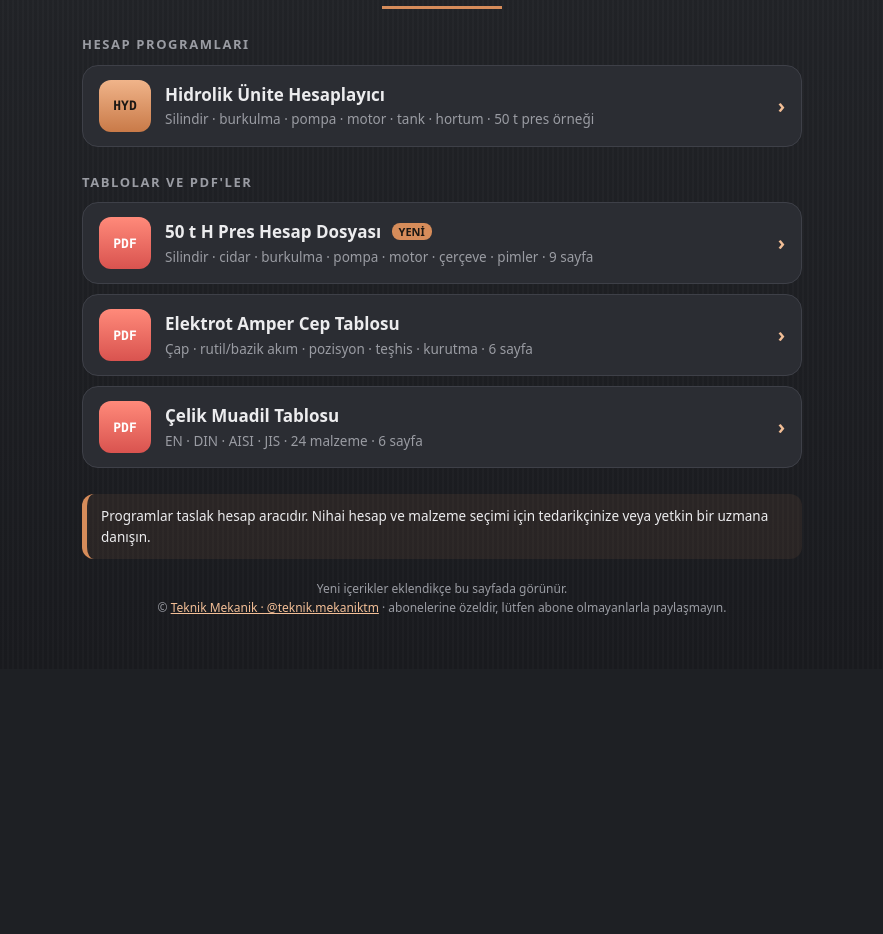
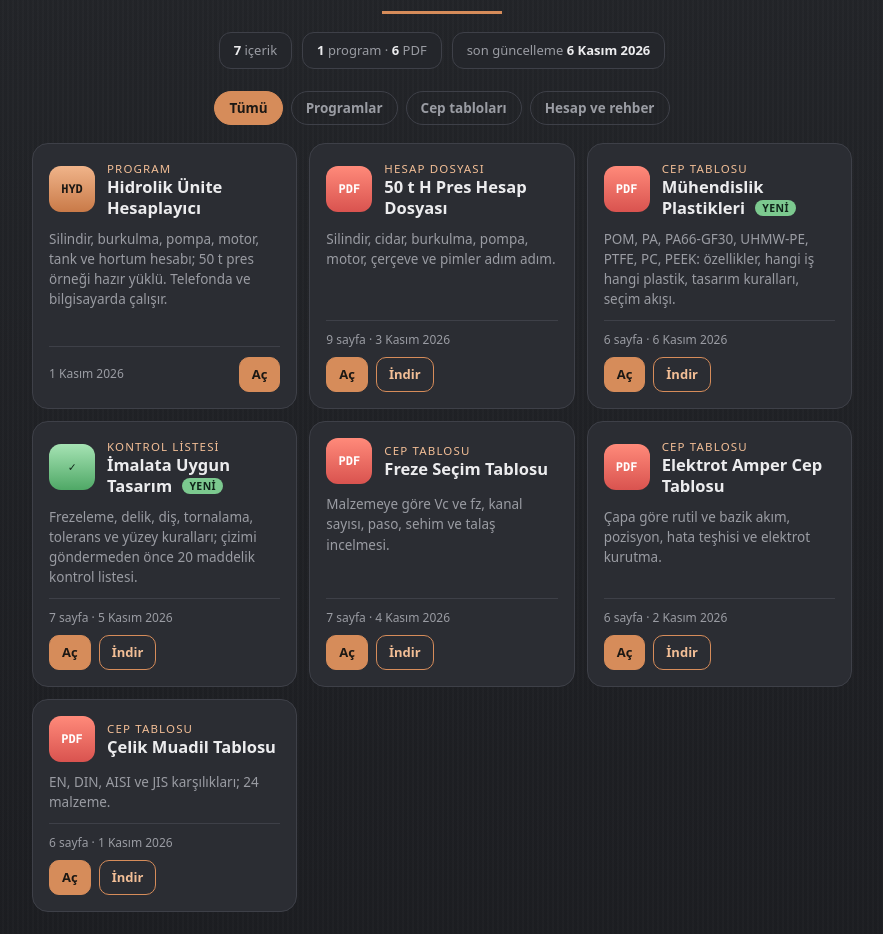
Before and after one commit to teknikmekanik/Abone, a plain HTML site: page index.html in a window 1280 px wide. Shown: the part 178-1112 px from the top of the page, without its empty margins (198-1081 px from the left). Before the commit the page ends 847 px from the top, so only its background shows below. Drawn offline with Linux system fonts and the light colour scheme.

Commit message:
Add files via upload

```diff
--- a/index.html
+++ b/index.html
@@ -2,33 +2,50 @@
 <html lang="tr">
 <head>
 <meta charset="utf-8">
+<meta name="robots" content="noindex,nofollow">
 <meta name="viewport" content="width=device-width,initial-scale=1">
 <title>Teknik Mekanik · Abone Arşivi</title>
 <style>
-:root{--line:#3e4048;--txt:#ececee;--sub:#9a9ca3;--cop:#d68c5a;--cop2:#f2be96;--panel:#2b2d33}
+:root{--line:#3e4048;--txt:#ececee;--sub:#9a9ca3;--cop:#d68c5a;--cop2:#f2be96;--panel:#2b2d33;--panel2:#24262b;--red:#d9534f;--grn:#7cc98f}
 *{box-sizing:border-box}
 html{background:#1e2024}
 body{margin:0;color:var(--txt);font:15px/1.5 system-ui,-apple-system,"Segoe UI",Roboto,Arial,sans-serif;
-background:repeating-linear-gradient(90deg,rgba(255,255,255,.012) 0 2px,rgba(0,0,0,.02) 2px 5px),linear-gradient(#24262a,#1a1b1f);min-height:100vh;padding:0 16px 40px}
-.wrap{max-width:720px;margin:0 auto}
+background:repeating-linear-gradient(90deg,rgba(255,255,255,.012) 0 2px,rgba(0,0,0,.02) 2px 5px),linear-gradient(#24262a,#1a1b1f);min-height:100vh;padding:0 16px 48px}
+.wrap{max-width:820px;margin:0 auto}
 header{display:flex;align-items:center;justify-content:space-between;gap:12px;padding:18px 0;border-bottom:1px solid var(--line);flex-wrap:wrap}
 .logo{display:flex;align-items:center;gap:10px;font:700 15px ui-monospace,Menlo,Consolas,monospace;letter-spacing:.06em;color:var(--txt);text-decoration:none}
 .logo b{border:2px solid var(--txt);padding:2px 7px}
 .badge{background:linear-gradient(#f0b48a,#c97a48);color:#1c1814;font-weight:700;font-size:13px;padding:6px 14px;border-radius:20px;letter-spacing:.04em}
-h1{font:700 clamp(28px,6vw,42px)/1.15 Georgia,"Times New Roman",serif;text-align:center;margin:28px 0 6px}
+h1{font:700 clamp(30px,6vw,44px)/1.15 Georgia,"Times New Roman",serif;text-align:center;margin:30px 0 6px;text-wrap:balance}
 .lead{text-align:center;color:var(--cop);font-weight:700;letter-spacing:.12em;font-size:13px;margin:0}
-.rule{width:120px;height:3px;background:var(--cop);margin:14px auto 26px}
-h2{font-size:13px;letter-spacing:.12em;color:var(--sub);text-transform:uppercase;margin:26px 0 10px}
-.item{display:flex;align-items:center;gap:14px;background:var(--panel);border:1px solid var(--line);border-radius:16px;padding:14px 16px;margin:10px 0;text-decoration:none;color:var(--txt);transition:border-color .15s,transform .15s}
-.item:hover{border-color:var(--cop);transform:translateY(-1px)}
-.ic{flex:0 0 52px;height:52px;border-radius:12px;display:grid;place-items:center;font:700 13px ui-monospace,Menlo,Consolas,monospace;color:#1c1814;background:linear-gradient(#f0b48a,#c97a48)}
-.ic.pdf{background:linear-gradient(#ff8a7a,#d9534f);color:#fff}
-.tx{min-width:0;flex:1}
-.tx b{display:block;font-size:17px}
-.tx span{color:var(--sub);font-size:13.5px}
-.go{color:var(--cop2);font-weight:700;font-size:20px}
-.tx span.new{background:var(--cop);color:#1c1814 !important;font-size:11px;font-weight:700;border-radius:8px;padding:1px 7px;margin-left:6px;vertical-align:2px}
-.note{margin-top:26px;padding:12px 14px;border-radius:12px;border-left:5px solid var(--cop);background:rgba(214,140,90,.08);font-size:13.5px;color:var(--txt)}
+.rule{width:120px;height:3px;background:var(--cop);margin:14px auto 18px}
+.stats{display:flex;justify-content:center;gap:10px;flex-wrap:wrap;margin-bottom:22px}
+.stat{background:var(--panel2);border:1px solid var(--line);border-radius:12px;padding:8px 14px;font-size:13px;color:var(--sub)}
+.stat b{color:var(--txt);font-variant-numeric:tabular-nums}
+.chips{display:flex;gap:8px;flex-wrap:wrap;justify-content:center;margin:0 0 18px}
+.chip{background:transparent;color:var(--sub);border:1px solid var(--line);border-radius:20px;padding:7px 14px;font:600 13.5px system-ui,sans-serif;cursor:pointer}
+.chip[aria-pressed="true"]{background:var(--cop);border-color:var(--cop);color:#1c1814}
+.grid{display:grid;grid-template-columns:repeat(auto-fill,minmax(250px,1fr));gap:12px}
+.card{display:flex;flex-direction:column;gap:10px;background:var(--panel);border:1px solid var(--line);border-radius:16px;padding:16px;min-width:0}
+.card:hover{border-color:var(--cop)}
+.top{display:flex;align-items:center;gap:12px}
+.ic{flex:0 0 46px;height:46px;border-radius:12px;display:grid;place-items:center;font:700 12px ui-monospace,Menlo,Consolas,monospace;color:#1c1814;background:linear-gradient(#f0b48a,#c97a48)}
+.ic.pdf{background:linear-gradient(#ff8a7a,var(--red));color:#fff}
+.ic.chk{background:linear-gradient(#a6e3b4,#4fa866);color:#10261a}
+.title{font-weight:700;font-size:16.5px;line-height:1.25}
+.kind{font-size:11.5px;letter-spacing:.1em;text-transform:uppercase;color:var(--cop2)}
+.desc{color:var(--sub);font-size:13.5px;flex:1}
+.meta{display:flex;justify-content:space-between;align-items:center;font-size:12px;color:var(--sub);border-top:1px solid var(--line);padding-top:10px;gap:8px;flex-wrap:wrap}
+.btns{display:flex;gap:8px}
+.btn{font-weight:700;font-size:13px;text-decoration:none;border-radius:10px;padding:7px 12px;border:1px solid var(--cop);color:var(--cop2)}
+.btn.main{background:var(--cop);color:#1c1814}
+.new{background:var(--grn);color:#10261a;font-size:10.5px;font-weight:800;border-radius:8px;padding:1px 7px;margin-left:6px;vertical-align:2px;letter-spacing:.04em}
+h2{font-size:13px;letter-spacing:.12em;color:var(--sub);text-transform:uppercase;margin:30px 0 10px}
+.log{list-style:none;padding:0;margin:0;border-left:2px solid var(--line)}
+.log li{padding:4px 0 4px 14px;font-size:13.5px;color:var(--sub);position:relative}
+.log li::before{content:"";position:absolute;left:-6px;top:11px;width:10px;height:10px;border-radius:50%;background:var(--cop)}
+.log b{color:var(--txt);font-variant-numeric:tabular-nums}
+.note{margin-top:26px;padding:12px 14px;border-radius:12px;border-left:5px solid var(--cop);background:rgba(214,140,90,.08);font-size:13.5px}
 .foot{color:var(--sub);font-size:12px;text-align:center;margin-top:20px;line-height:1.6}
 .foot a{color:var(--cop2)}
 </style>
@@ -42,33 +59,88 @@ h2{font-size:13px;letter-spacing:.12em;color:var(--sub);text-transform:uppercase
 <h1>Abone Arşivi</h1>
 <p class="lead">PROGRAMLAR · TABLOLAR · REHBERLER</p>
 <div class="rule"></div>
+<div class="stats">
+  <div class="stat"><b id="n">7</b> içerik</div>
+  <div class="stat"><b>1</b> program · <b>6</b> PDF</div>
+  <div class="stat">son güncelleme <b>6 Kasım 2026</b></div>
+</div>
+<div class="chips" role="group" aria-label="Filtre">
+  <button class="chip" data-f="hepsi" aria-pressed="true">Tümü</button>
+  <button class="chip" data-f="program" aria-pressed="false">Programlar</button>
+  <button class="chip" data-f="tablo" aria-pressed="false">Cep tabloları</button>
+  <button class="chip" data-f="rehber" aria-pressed="false">Hesap ve rehber</button>
+</div>
 
-<h2>Hesap programları</h2>
-<a class="item" href="hidrolik.html">
-  <div class="ic">HYD</div>
-  <div class="tx"><b>Hidrolik Ünite Hesaplayıcı</b><span>Silindir · burkulma · pompa · motor · tank · hortum · 50 t pres örneği</span></div>
-  <div class="go">›</div>
-</a>
+<div class="grid" id="grid">
 
-<h2>Tablolar ve PDF'ler</h2>
-<a class="item" href="h-pres-50t.pdf">
-  <div class="ic pdf">PDF</div>
-  <div class="tx"><b>50 t H Pres Hesap Dosyası <span class="new">YENİ</span></b><span>Silindir · cidar · burkulma · pompa · motor · çerçeve · pimler · 9 sayfa</span></div>
-  <div class="go">›</div>
-</a>
-<a class="item" href="elektrot-amper.pdf">
-  <div class="ic pdf">PDF</div>
-  <div class="tx"><b>Elektrot Amper Cep Tablosu</b><span>Çap · rutil/bazik akım · pozisyon · teşhis · kurutma · 6 sayfa</span></div>
-  <div class="go">›</div>
-</a>
-<a class="item" href="celik-muadil.pdf">
-  <div class="ic pdf">PDF</div>
-  <div class="tx"><b>Çelik Muadil Tablosu</b><span>EN · DIN · AISI · JIS · 24 malzeme · 6 sayfa</span></div>
-  <div class="go">›</div>
-</a>
+  <article class="card" data-k="program">
+    <div class="top"><div class="ic">HYD</div><div><div class="kind">Program</div><div class="title">Hidrolik Ünite Hesaplayıcı</div></div></div>
+    <div class="desc">Silindir, burkulma, pompa, motor, tank ve hortum hesabı; 50 t pres örneği hazır yüklü. Telefonda ve bilgisayarda çalışır.</div>
+    <div class="meta"><span>1 Kasım 2026</span><div class="btns"><a class="btn main" href="hidrolik.html">Aç</a></div></div>
+  </article>
 
-<div class="note">Programlar taslak hesap aracıdır. Nihai hesap ve malzeme seçimi için tedarikçinize veya yetkin bir uzmana danışın.</div>
+  <article class="card" data-k="rehber">
+    <div class="top"><div class="ic pdf">PDF</div><div><div class="kind">Hesap dosyası</div><div class="title">50 t H Pres Hesap Dosyası</div></div></div>
+    <div class="desc">Silindir, cidar, burkulma, pompa, motor, çerçeve ve pimler adım adım.</div>
+    <div class="meta"><span>9 sayfa · 3 Kasım 2026</span><div class="btns"><a class="btn main" href="h-pres-50t.pdf">Aç</a><a class="btn" href="h-pres-50t.pdf" download>İndir</a></div></div>
+  </article>
+
+  <article class="card" data-k="tablo">
+    <div class="top"><div class="ic pdf">PDF</div><div><div class="kind">Cep tablosu</div><div class="title">Mühendislik Plastikleri <span class="new">YENİ</span></div></div></div>
+    <div class="desc">POM, PA, PA66-GF30, UHMW-PE, PTFE, PC, PEEK: özellikler, hangi iş hangi plastik, tasarım kuralları, seçim akışı.</div>
+    <div class="meta"><span>6 sayfa · 6 Kasım 2026</span><div class="btns"><a class="btn main" href="muhendislik-plastikleri.pdf">Aç</a><a class="btn" href="muhendislik-plastikleri.pdf" download>İndir</a></div></div>
+  </article>
+
+  <article class="card" data-k="rehber">
+    <div class="top"><div class="ic chk">✓</div><div><div class="kind">Kontrol listesi</div><div class="title">İmalata Uygun Tasarım <span class="new">YENİ</span></div></div></div>
+    <div class="desc">Frezeleme, delik, diş, tornalama, tolerans ve yüzey kuralları; çizimi göndermeden önce 20 maddelik kontrol listesi.</div>
+    <div class="meta"><span>7 sayfa · 5 Kasım 2026</span><div class="btns"><a class="btn main" href="imalata-uygun-tasarim.pdf">Aç</a><a class="btn" href="imalata-uygun-tasarim.pdf" download>İndir</a></div></div>
+  </article>
+
+  <article class="card" data-k="tablo">
+    <div class="top"><div class="ic pdf">PDF</div><div><div class="kind">Cep tablosu</div><div class="title">Freze Seçim Tablosu</div></div></div>
+    <div class="desc">Malzemeye göre Vc ve fz, kanal sayısı, paso, sehim ve talaş incelmesi.</div>
+    <div class="meta"><span>7 sayfa · 4 Kasım 2026</span><div class="btns"><a class="btn main" href="freze-secim.pdf">Aç</a><a class="btn" href="freze-secim.pdf" download>İndir</a></div></div>
+  </article>
+
+  <article class="card" data-k="tablo">
+    <div class="top"><div class="ic pdf">PDF</div><div><div class="kind">Cep tablosu</div><div class="title">Elektrot Amper Cep Tablosu</div></div></div>
+    <div class="desc">Çapa göre rutil ve bazik akım, pozisyon, hata teşhisi ve elektrot kurutma.</div>
+    <div class="meta"><span>6 sayfa · 2 Kasım 2026</span><div class="btns"><a class="btn main" href="elektrot-amper.pdf">Aç</a><a class="btn" href="elektrot-amper.pdf" download>İndir</a></div></div>
+  </article>
+
+  <article class="card" data-k="tablo">
+    <div class="top"><div class="ic pdf">PDF</div><div><div class="kind">Cep tablosu</div><div class="title">Çelik Muadil Tablosu</div></div></div>
+    <div class="desc">EN, DIN, AISI ve JIS karşılıkları; 24 malzeme.</div>
+    <div class="meta"><span>6 sayfa · 1 Kasım 2026</span><div class="btns"><a class="btn main" href="celik-muadil.pdf">Aç</a><a class="btn" href="celik-muadil.pdf" download>İndir</a></div></div>
+  </article>
+
+</div>
+
+<h2>Güncellemeler</h2>
+<ul class="log">
+  <li><b>6 Kasım</b> · Mühendislik Plastikleri ve İmalata Uygun Tasarım PDF olarak eklendi, arşiv yenilendi</li>
+  <li><b>4 Kasım</b> · Freze Seçim Tablosu</li>
+  <li><b>3 Kasım</b> · 50 t H Pres Hesap Dosyası</li>
+  <li><b>2 Kasım</b> · Elektrot Amper Cep Tablosu</li>
+  <li><b>1 Kasım</b> · Çelik Muadil Tablosu ve Hidrolik Ünite Hesaplayıcı</li>
+</ul>
+
+<div class="note">Programlar ve tablolar ön hesap ve başvuru amaçlıdır. Nihai hesap, malzeme ve parametre seçimi için tedarikçinize veya yetkin bir uzmana danışın.</div>
 <p class="foot">Yeni içerikler eklendikçe bu sayfada görünür.<br>© <a href="https://www.instagram.com/teknik.mekaniktm/" target="_blank" rel="noopener">Teknik Mekanik · @teknik.mekaniktm</a> · abonelerine özeldir, lütfen abone olmayanlarla paylaşmayın.</p>
 </div>
+<script>
+(function(){
+  var chips=document.querySelectorAll('.chip'),cards=document.querySelectorAll('.card');
+  function set(f){
+    chips.forEach(function(c){c.setAttribute('aria-pressed',c.dataset.f===f?'true':'false')});
+    cards.forEach(function(c){c.hidden=!(f==='hepsi'||c.dataset.k===f)});
+    try{localStorage.setItem('tm_filtre',f)}catch(e){}
+  }
+  chips.forEach(function(c){c.addEventListener('click',function(){set(c.dataset.f)})});
+  var s='hepsi';try{s=localStorage.getItem('tm_filtre')||'hepsi'}catch(e){}
+  set(s);
+})();
+</script>
 </body>
 </html>
```
Also changed, not shown: hidrolik.html (+2 -1 lines), 3 other files.
